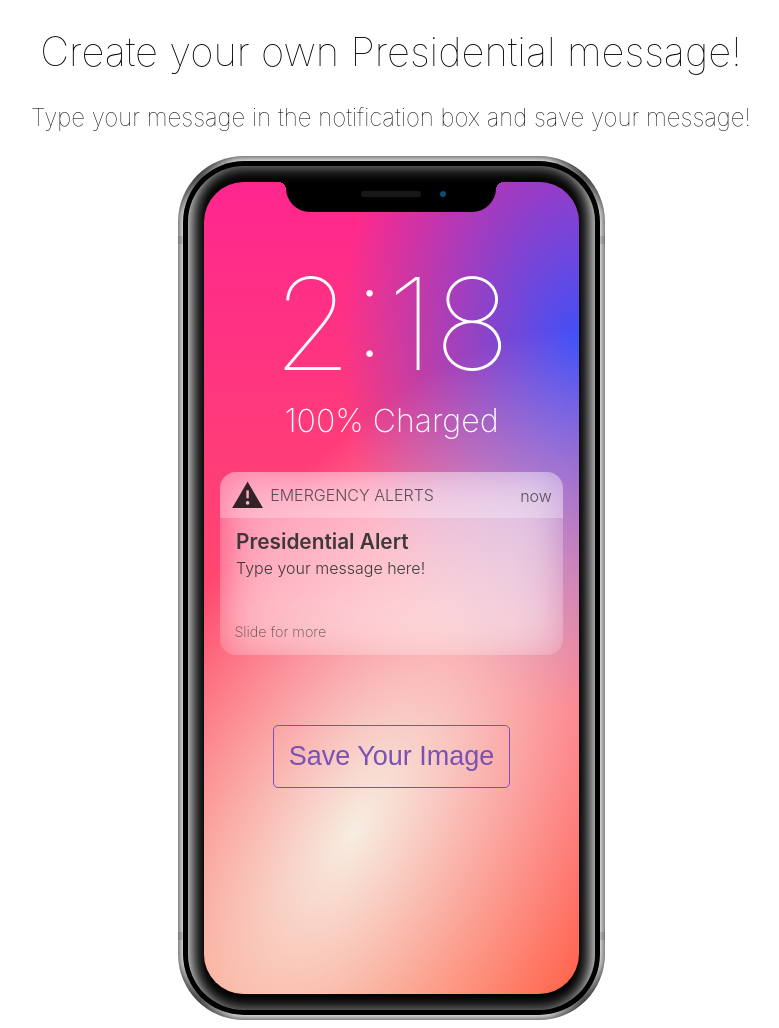
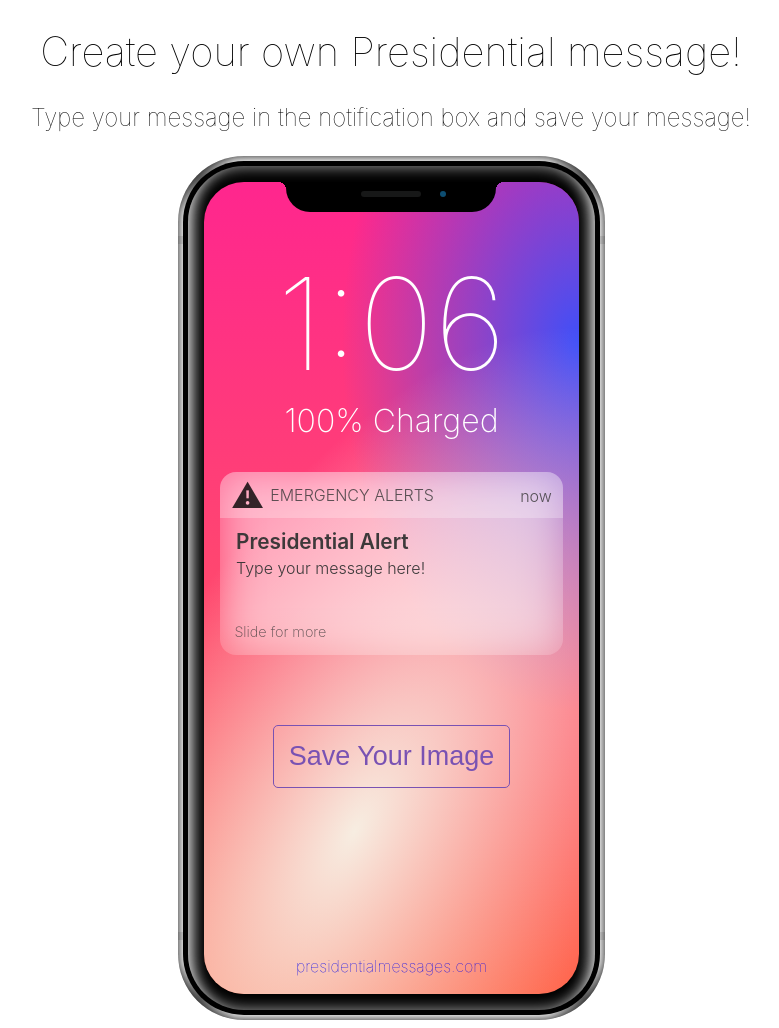
Before and after one commit to nwwatson/presidential-messages, a plain HTML site: page index.html in a window 1280 px wide. Shown: the whole page, without its empty margins (249-1028 px from the left). Drawn offline with Linux system fonts and the light colour scheme.

Commit message:
added real time

```diff
--- a/index.html
+++ b/index.html
@@ -185,6 +185,14 @@
             opacity: .8;
             padding: 0 1em 1em;
           }
+          .attrib {
+            margin-top: 45%;
+            text-align: center;
+          }
+
+          .attrib a {
+            text-decoration: none;
+          }
         </style>
         <div class="marvel-device iphone-x">
           <div class="notch">
@@ -203,7 +211,7 @@
           </div>
           <div class="inner-shadow"></div>
           <div class="screen">
-            <div class="clock">2:18</div>
+            <div id="clock-div" class="clock"></div>
             <div class="charged">100% Charged</div>
             <div class="notification">
               <header>
@@ -219,6 +227,9 @@
             <div class="save-button">
               <button id="button">Save Your Image</button>
             </div>
+            <div class="attrib">
+              <a href="http://presidentialmessages.com">presidentialmessages.com</a>
+            </div>
           </div>
         </div>
       </div>
@@ -228,6 +239,7 @@
 
 </html>
 <script>
+  (function () {
     var button = document.getElementById('button');
     var editable = document.getElementById('editable');
     button.addEventListener('click', function() {
@@ -258,6 +270,32 @@
       button.style.display = 'block';
       editable.contentEditable = true;
     });
+
+    function showTime(){
+      var date = new Date();
+      var h = date.getHours(); // 0 - 23
+      var m = date.getMinutes(); // 0 - 59
+
+      if(h == 0){
+          h = 12;
+      }
+
+      if(h > 12){
+          h = h - 12;
+      }
+
+      m = (m < 10) ? "0" + m : m;
+
+
+      var time = h + ":" + m;
+      document.getElementById("clock-div").innerText = time;
+      document.getElementById("clock-div").textContent = time;
+
+      setTimeout(showTime, 1000);
+
+    }
+    showTime();
+  })();
 </script>
 <!-- Global site tag (gtag.js) - Google Analytics -->
 <script async src="https://www.googletagmanager.com/gtag/js?id=UA-126974944-1"></script>
```
Lines whose indentation alone changed are shown as unchanged.
